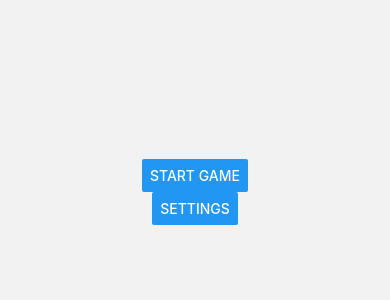
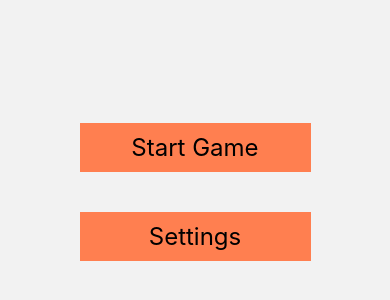
Before and after one commit to itai-rozen/memory-game, a React Native app: screen /Home in a window 390 px wide. Shown: the part 230-530 px from the top of the page. Built offline with nearby package versions, Linux system fonts and the light colour scheme.

Commit message:
replaced btns with touchable

```diff
--- a/screens/Home.tsx
+++ b/screens/Home.tsx
@@ -1,11 +1,16 @@
-import { View, Button } from 'react-native';
+import { View, Text, TouchableOpacity } from 'react-native';
 import styles from './../styles';
+import { NavigationProp, ParamListBase } from '@react-navigation/native';
 
-export default function Home({ navigation } : { navigation: NavigationTimingType}) {
+export default function Home({ navigation }: { navigation: NavigationProp<ParamListBase> }) {
   return (
-  <View style={styles.container}>
-    <Button title="Start Game" onPress={() => navigation.navigate('Game')} />
-    <Button title="Settings" />
-  </View>
+    <View style={styles.container}>
+      <TouchableOpacity style={styles.HomeBtn} onPress={() => navigation.navigate('Game')} >
+        <Text style={{fontSize: 24}}>Start Game</Text>
+      </TouchableOpacity>
+      <TouchableOpacity style={styles.HomeBtn} onPress={() => navigation.navigate('Settings')} >
+        <Text style={{fontSize: 24}}>Settings</Text>
+      </TouchableOpacity>
+    </View>
   )
 }
```
